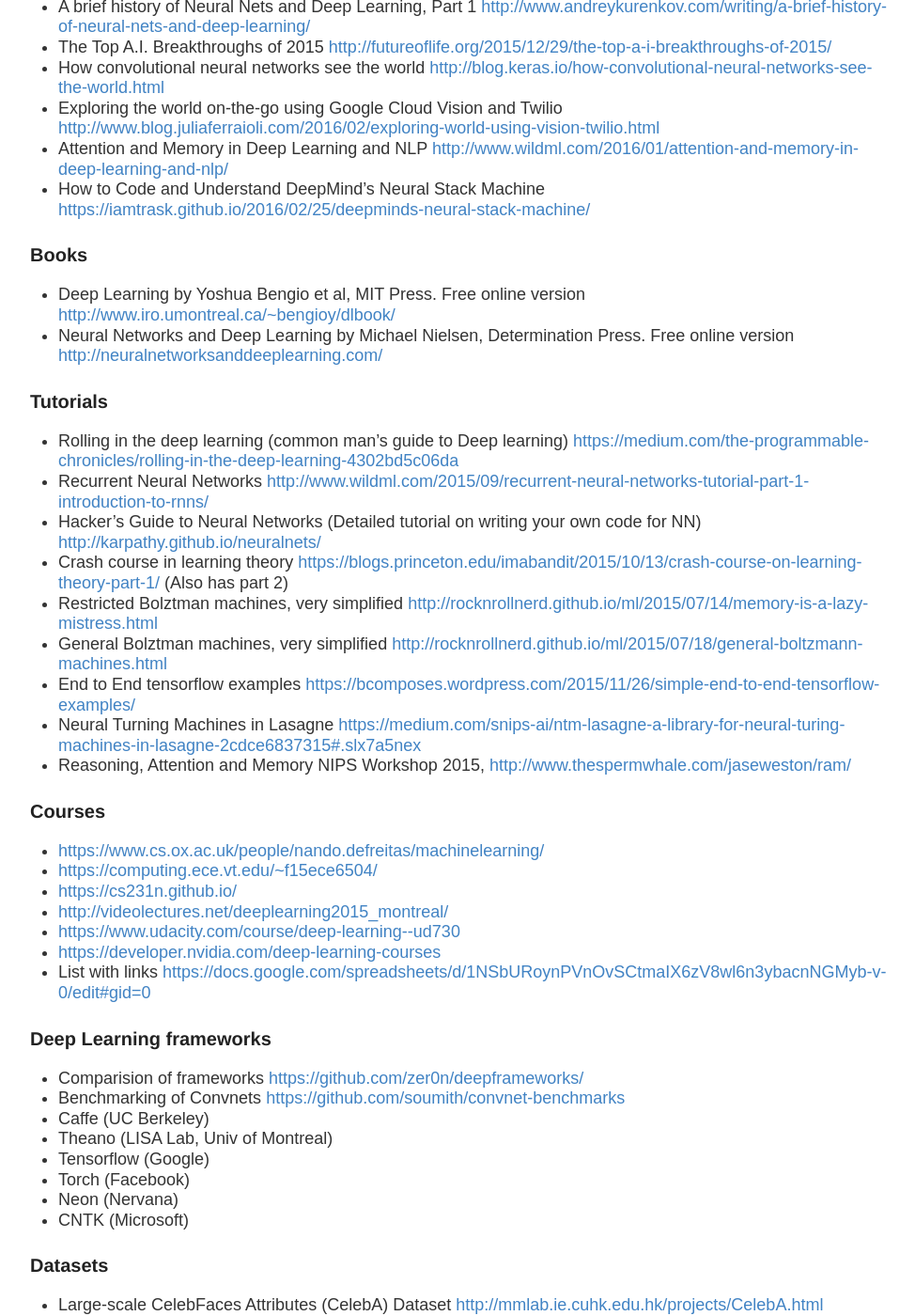
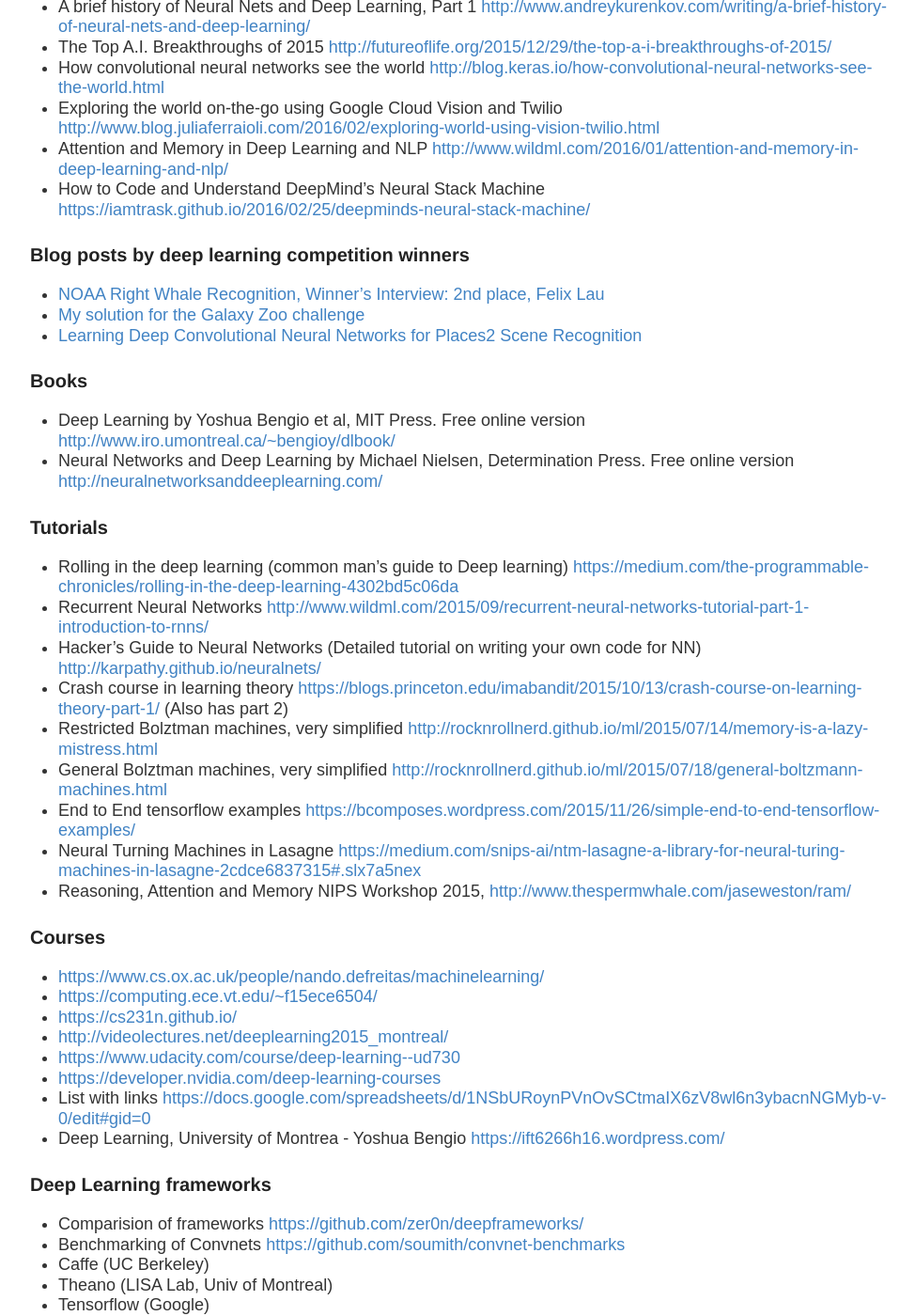
Before and after one commit to iamaaditya/iamaaditya.github.io, a Jekyll site: the page built from notes/deep_learning/index.md, in a window 1280 px wide and 1400 px high, scrolled down 746 px. Shown: the whole window at 94% size, without its empty margins (84-1058 px from the left). Built offline with Jekyll 4.4.1, drawn with Linux system fonts in a browser that asks for light colours; some web fonts are replaced; some of the changed text lies outside the part shown.

Commit message:
notes on DL

```diff
--- a/notes/deep_learning/index.md
+++ b/notes/deep_learning/index.md
@@ -29,6 +29,12 @@
   * Attention and Memory in Deep Learning and NLP <http://www.wildml.com/2016/01/attention-and-memory-in-deep-learning-and-nlp/>
   * How to Code and Understand DeepMind's Neural Stack Machine <https://iamtrask.github.io/2016/02/25/deepminds-neural-stack-machine/>
 
+### Blog posts by deep learning competition winners
+
+  * [NOAA Right Whale Recognition, Winner's Interview: 2nd place, Felix Lau](http://felixlaumon.github.io/2015/01/08/kaggle-right-whale.html)
+  * [My solution for the Galaxy Zoo challenge](http://benanne.github.io/2014/04/05/galaxy-zoo.html)
+  * [Learning   Deep    Convolutional   Neural  Networks    for Places2 Scene   Recognition](http://image-net.org/challenges/talks/WM_presentation.pdf)
+
 ### Books
   * Deep Learning by Yoshua Bengio et al, MIT Press. Free online version <http://www.iro.umontreal.ca/~bengioy/dlbook/>
   * Neural Networks and Deep Learning by Michael Nielsen, Determination Press. Free online version <http://neuralnetworksanddeeplearning.com/>
@@ -52,6 +58,7 @@
   * <https://www.udacity.com/course/deep-learning--ud730>
   * <https://developer.nvidia.com/deep-learning-courses>
   * List with links <https://docs.google.com/spreadsheets/d/1NSbURoynPVnOvSCtmaIX6zV8wl6n3ybacnNGMyb-v-0/edit#gid=0>
+  * Deep Learning, University of Montrea - Yoshua Bengio <https://ift6266h16.wordpress.com/>
 
 ### Deep Learning frameworks
   * Comparision of frameworks <https://github.com/zer0n/deepframeworks/>
```
Also changed, not shown: other parts of notes/deep_learning/index.md (+2 -0 lines).
